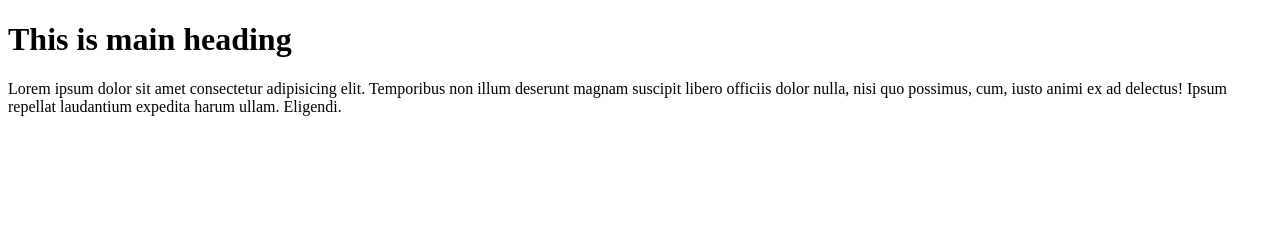
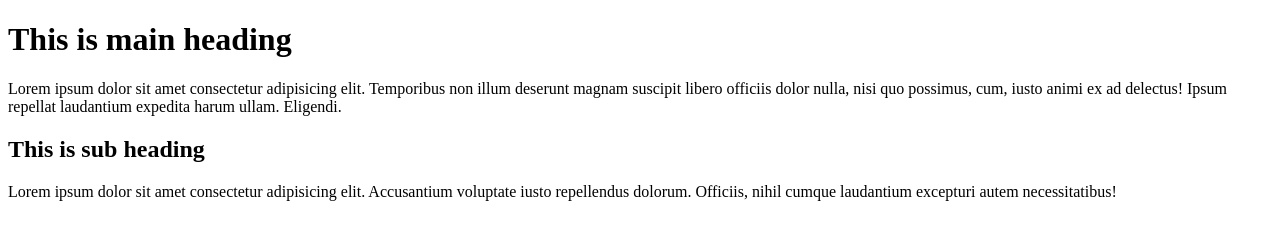
Before and after one commit to Harpal-Singh93/demo, a plain HTML site: page index.html in a window 1280 px wide. Drawn offline with Linux system fonts and the light colour scheme.

Commit message:
added sub heading

```diff
--- a/index.html
+++ b/index.html
@@ -9,5 +9,7 @@
 <body>
  <h1>This is main heading </h1>
  <p>Lorem ipsum dolor sit amet consectetur adipisicing elit. Temporibus non illum deserunt magnam suscipit libero officiis dolor nulla, nisi quo possimus, cum, iusto animi ex ad delectus! Ipsum repellat laudantium expedita harum ullam. Eligendi.</p>
+ <h2>This is sub heading</h2>
+ <p>Lorem ipsum dolor sit amet consectetur adipisicing elit. Accusantium voluptate iusto repellendus dolorum. Officiis, nihil cumque laudantium excepturi autem necessitatibus!</p>
 </body>
 </html>
```
